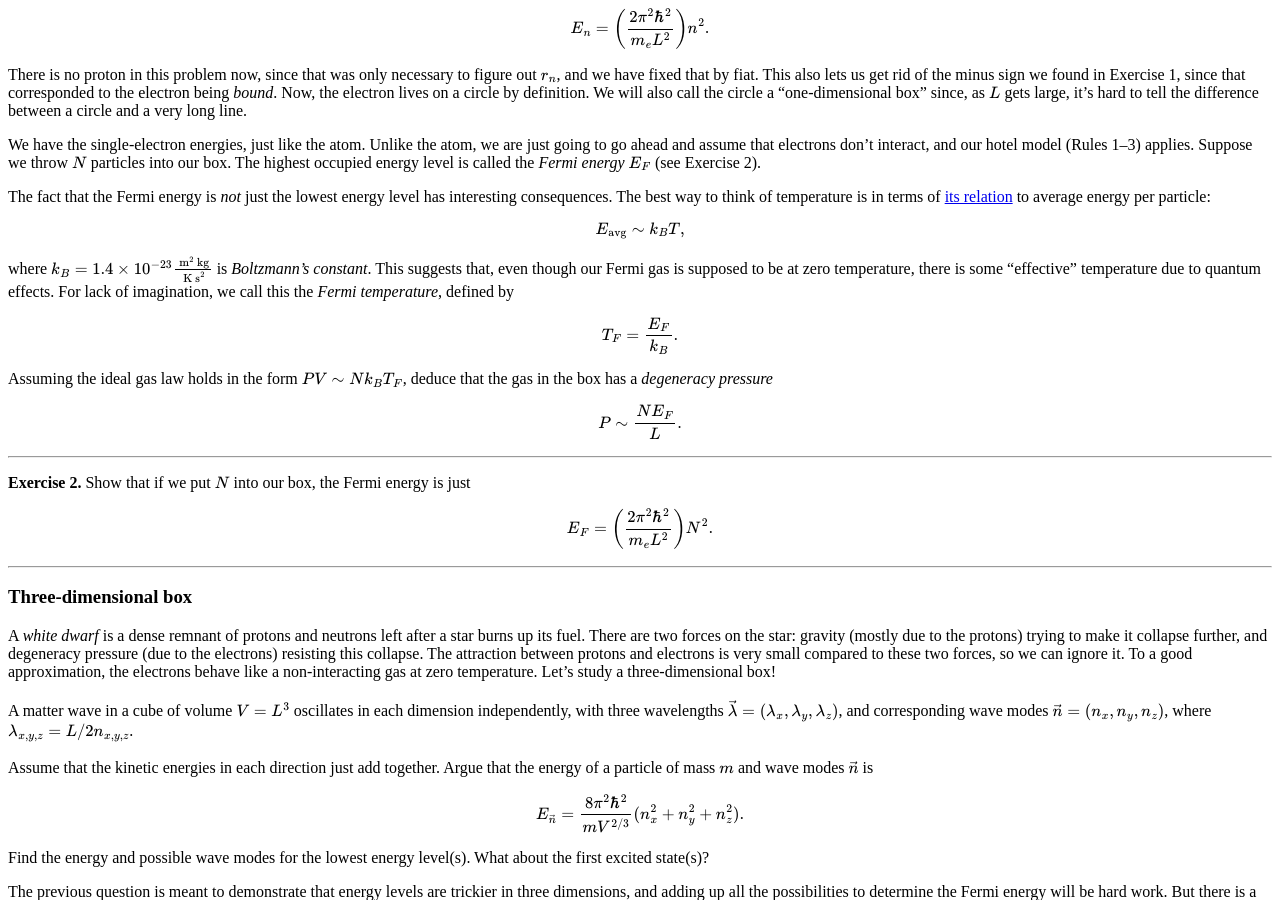
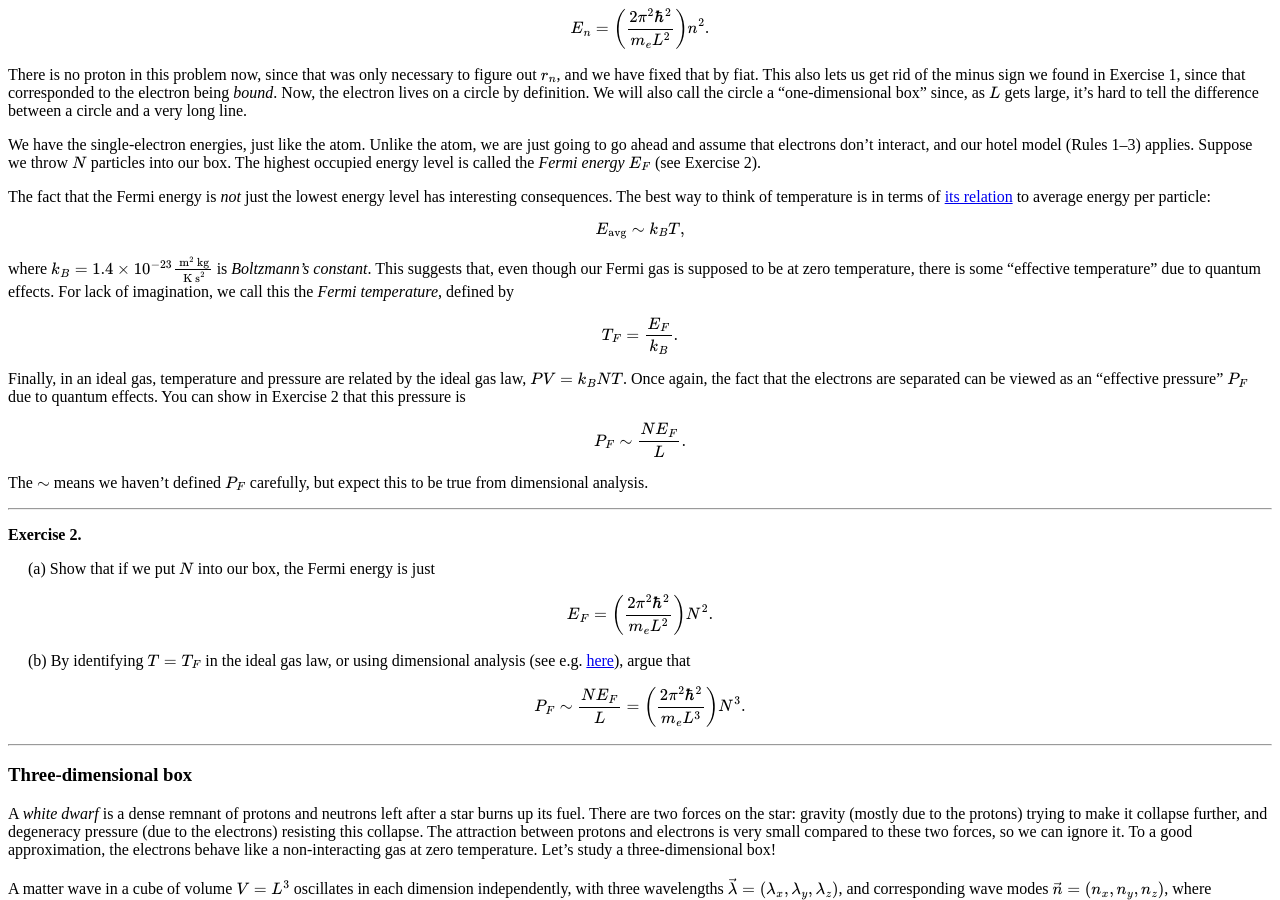
Before and after one commit to hapax/hapax.github.io, a Jekyll site: the page built from assets/chandra.md, in a window 1280 px wide and 900 px high, scrolled down 2931 px. Built offline with Jekyll 4.4.1, drawn with Linux system fonts in a browser that asks for light colours; our own code applies the rules of GitHub Pages for plain Markdown files; formulas are drawn with MathJax 3; a script that is not in the unit is left out.

Commit message:
Update chandra.md

```diff
--- a/assets/chandra.md
+++ b/assets/chandra.md
@@ -288,7 +288,7 @@ $$
 where $k_B = 1.4\times 10^{-23} \frac{\text{ m}^2\text{ kg}}{\text{ K
 s}^2}$ is *Boltzmann's constant*.
 This suggests that, even though our Fermi gas is supposed to be at
-zero temperature, there is some "effective" temperature due to quantum
+zero temperature, there is some "effective temperature" due to quantum
 effects.
 For lack of imagination, we call this the *Fermi temperature*, defined by
 
@@ -296,19 +296,41 @@ $$
 T_F = \frac{E_F}{k_B}.
 $$
 
-Assuming the ideal gas law holds in the form $PV \sim Nk_BT_F$, deduce that the gas in the box has a *degeneracy pressure*
+Finally, in an ideal gas, temperature and pressure are related by the
+ideal gas law, $PV = k_B N T$.
+Once again, the fact that the electrons are separated can be viewed as
+an "effective pressure" $P_F$ due to quantum effects.
+You can show in Exercise 2 that this pressure is
 
 $$
-P \sim \frac{N E_F}{L}.
+P_F \sim \frac{N E_F}{L}.
 $$
+
+The $\sim$ means we haven't defined $P_F$ carefully, but expect this
+to be true from dimensional analysis.
 
 ---
 
-**Exercise 2.** Show that if we put $N$ into our box, the Fermi energy
+**Exercise 2.**
+
+<span style="padding-left: 20px; display:block">
+(a) Show that if we put $N$ into our box, the Fermi energy
 is just
+</span>
 
 $$
 E_F = \left(\frac{2\pi^2 \hbar^2 }{m_e L^2}\right)N^2.
+$$
+
+<span style="padding-left: 20px; display:block">
+(b) By identifying $T = T_F$ in the ideal gas law, or using
+dimensional analysis (see
+e.g. [here](https://hapax.github.io/physics/teaching/hacks/napkin-hacks/#sec-2-3)),
+argue that
+</span>
+
+$$
+P_F \sim \frac{N E_F}{L} = \left(\frac{2\pi^2 \hbar^2 }{m_e L^3}\right)N^3.
 $$
 
 ---
```
